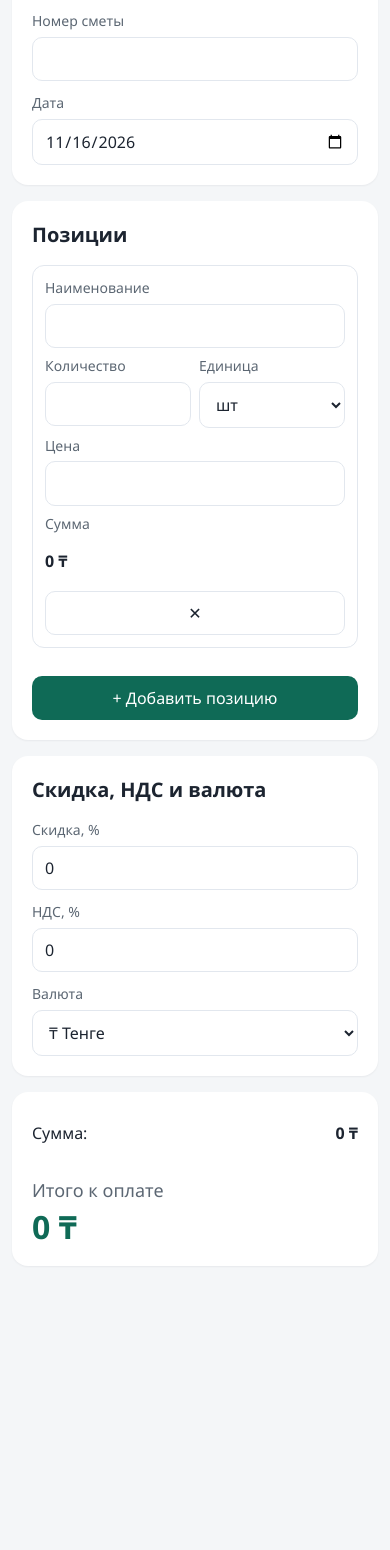
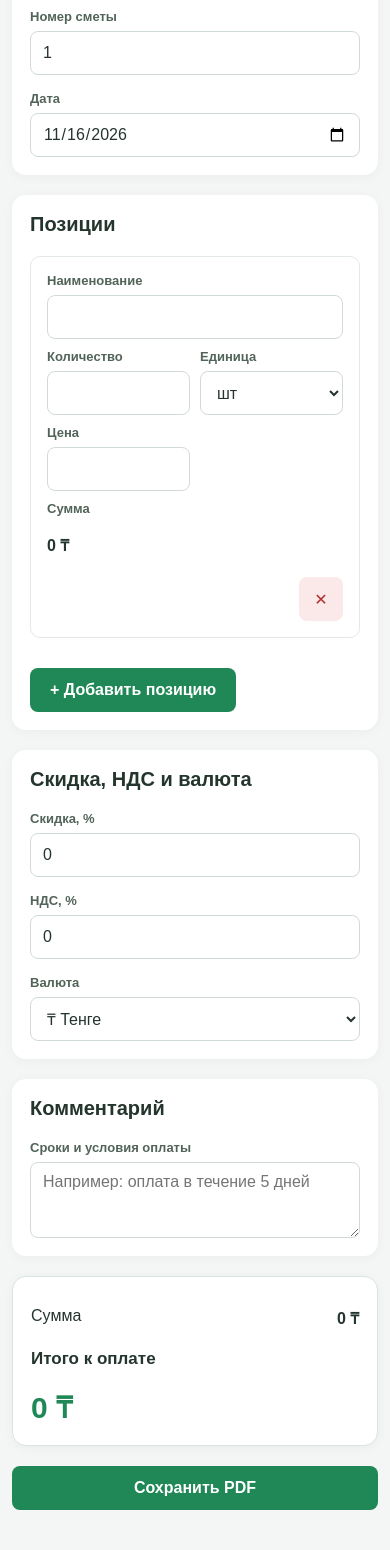
Before and after one commit to takabaevaaigerim-star/smeta-, a plain HTML site: page index.html in a window 390 px wide. Shown: the part 339-1889 px from the top of the page. Before the commit the page ends 1637 px from the top, so only its background shows below. Drawn offline with Linux system fonts and the light colour scheme.

Commit message:
Добавить PDF для клиента

```diff
--- a/index.html
+++ b/index.html
@@ -2,20 +2,24 @@
 <!DOCTYPE html>
 <html lang="ru">
 <head>
-  <meta charset="utf-8">
+  <meta charset="UTF-8">
   <meta name="viewport" content="width=device-width, initial-scale=1">
   <title>Смета за 5 минут</title>
   <link rel="stylesheet" href="styles.css">
 </head>
 <body>
   <main class="page">
+
     <header class="hero">
       <h1>Смета за 5 минут</h1>
-      <p class="hint">Заполните реквизиты и позиции — сумма пересчитается сразу.</p>
+      <p class="hint">
+        Заполните реквизиты и позиции —
+        сумма пересчитается автоматически.
+      </p>
     </header>
 
-    <section class="card" aria-labelledby="details-title">
-      <h2 id="details-title">Реквизиты</h2>
+    <section class="card">
+      <h2>Реквизиты</h2>
       <div class="details">
         <label class="field">
           <span class="caption">От кого</span>
@@ -27,7 +31,7 @@
         </label>
         <label class="field">
           <span class="caption">Номер сметы</span>
-          <input id="number" type="text">
+          <input id="number" type="text" value="1">
         </label>
         <label class="field">
           <span class="caption">Дата</span>
@@ -36,11 +40,10 @@
       </div>
     </section>
 
-    <section class="card" aria-labelledby="items-title">
-      <h2 id="items-title">Позиции</h2>
-
+    <section class="card">
+      <h2>Позиции</h2>
       <div class="items" id="items">
-        <div class="items-head" aria-hidden="true">
+        <div class="items-head">
           <span>Наименование</span>
           <span>Количество</span>
           <span>Единица</span>
@@ -49,28 +52,25 @@
           <span></span>
         </div>
       </div>
-
-      <button type="button" class="add-row" id="add-row">
+      <button type="button" class="add-row"
+              id="add-row">
         + Добавить позицию
       </button>
     </section>
 
-    <section class="card">
+    <section class="card settings-card">
       <h2>Скидка, НДС и валюта</h2>
-
       <div class="details">
         <label class="field">
           <span class="caption">Скидка, %</span>
           <input id="discount" type="number"
                  min="0" max="100" value="0">
         </label>
-
         <label class="field">
           <span class="caption">НДС, %</span>
           <input id="vat" type="number"
                  min="0" value="0">
         </label>
-
         <label class="field">
           <span class="caption">Валюта</span>
           <select id="currency">
@@ -83,29 +83,48 @@
       </div>
     </section>
 
+    <section class="card comment-card">
+      <h2>Комментарий</h2>
+      <label class="field">
+        <span class="caption">
+          Сроки и условия оплаты
+        </span>
+        <textarea id="comment" rows="3"
+          placeholder="Например: оплата в течение 5 дней"></textarea>
+      </label>
+    </section>
+
     <section class="card total-card" aria-live="polite">
       <div class="calculation-details">
-        <p>Сумма: <span id="subtotal">0 ₸</span></p>
-
+        <p>
+          <span>Сумма</span>
+          <span id="subtotal">0 ₸</span>
+        </p>
         <p id="discount-row" hidden>
-          Скидка:
+          <span>Скидка</span>
           <span id="discount-amount">0 ₸</span>
         </p>
-
         <p id="after-discount-row" hidden>
-          Сумма со скидкой:
+          <span>Сумма со скидкой</span>
           <span id="after-discount">0 ₸</span>
         </p>
-
         <p id="vat-row" hidden>
-          НДС:
+          <span>НДС</span>
           <span id="vat-amount">0 ₸</span>
         </p>
       </div>
-
       <p class="total-label">Итого к оплате</p>
       <p class="total-value" id="total">0 ₸</p>
     </section>
+
+    <button type="button" id="save-pdf"
+            class="add-row pdf-button">
+      Сохранить PDF
+    </button>
+
+    <p class="print-signature">
+      Подпись ____________________
+    </p>
   </main>
 
   <template id="row-template">
@@ -114,13 +133,11 @@
         <span class="caption">Наименование</span>
         <input class="js-name" type="text">
       </label>
-
       <label class="field">
         <span class="caption">Количество</span>
         <input class="js-qty" type="text"
                inputmode="decimal">
       </label>
-
       <label class="field">
         <span class="caption">Единица</span>
         <select class="js-unit">
@@ -129,20 +146,19 @@
           <option value="услуга">услуга</option>
         </select>
       </label>
-
       <label class="field field-price">
         <span class="caption">Цена</span>
         <input class="js-price" type="text"
                inputmode="decimal">
       </label>
-
       <div class="field field-sum">
         <span class="caption">Сумма</span>
         <output class="js-sum">0 ₸</output>
       </div>
-
       <button type="button" class="remove js-remove"
-              aria-label="Удалить позицию">✕</button>
+              aria-label="Удалить позицию">
+        ✕
+      </button>
     </div>
   </template>
 
--- a/script.js
+++ b/script.js
@@ -2,21 +2,21 @@
 (function () {
   "use strict";
 
-  var items = document.getElementById("items");
-  var template = document.getElementById("row-template");
-  var total = document.getElementById("total");
-  var addButton = document.getElementById("add-row");
-  var dateInput = document.getElementById("date");
+  const items = document.getElementById("items");
+  const template = document.getElementById("row-template");
+  const total = document.getElementById("total");
+  const addButton = document.getElementById("add-row");
+  const dateInput = document.getElementById("date");
+  const discountInput = document.getElementById("discount");
+  const vatInput = document.getElementById("vat");
+  const currencyInput = document.getElementById("currency");
+  const pdfButton = document.getElementById("save-pdf");
 
-  var discountInput = document.getElementById("discount");
-  var vatInput = document.getElementById("vat");
-  var currencyInput = document.getElementById("currency");
-
-  var rowNumber = 0;
+  let rowNumber = 0;
 
   function today() {
-    var now = new Date();
-    var local = new Date(
+    const now = new Date();
+    const local = new Date(
       now.getTime() - now.getTimezoneOffset() * 60000
     );
     return local.toISOString().slice(0, 10);
@@ -25,23 +25,23 @@
   function toNumber(raw) {
     if (raw == null) return 0;
 
-    var text = String(raw)
+    const text = String(raw)
       .replace(/\s/g, "")
       .replace(/[₸₽$€]/g, "")
       .replace(",", ".");
 
     if (!/^-?\d+(\.\d+)?$/.test(text)) return 0;
 
-    var value = Number(text);
+    const value = Number(text);
     return Number.isFinite(value) ? value : 0;
   }
 
   function formatMoney(amount) {
-    var safe = Number.isFinite(amount) ? amount : 0;
-    var rounded = Math.round(safe);
-    var currency = currencyInput.value;
+    const safe = Number.isFinite(amount) ? amount : 0;
+    const rounded = Math.round(safe);
+    const currency = currencyInput.value;
 
-    var formatted = Math.abs(rounded)
+    const formatted = Math.abs(rounded)
       .toString()
       .replace(/\B(?=(\d{3})+(?!\d))/g, " ");
 
@@ -54,66 +54,57 @@
   }
 
   function recalc() {
-    var sum = 0;
-    var list = rows();
+    let sum = 0;
 
-    for (var i = 0; i < list.length; i++) {
-      var qty = toNumber(
-        list[i].querySelector(".js-qty").value
+    rows().forEach(function (row) {
+      const qty = toNumber(
+        row.querySelector(".js-qty").value
       );
-      var price = toNumber(
-        list[i].querySelector(".js-price").value
+      const price = toNumber(
+        row.querySelector(".js-price").value
       );
 
-      var line = qty * price;
+      let line = qty * price;
       if (!Number.isFinite(line)) line = 0;
 
       sum += line;
 
-      list[i].querySelector(".js-sum").textContent =
+      row.querySelector(".js-sum").textContent =
         formatMoney(line);
-    }
+    });
 
     if (!Number.isFinite(sum)) sum = 0;
 
-    var discountPercent = Math.min(
+    const discountPercent = Math.min(
       100, Math.max(0, toNumber(discountInput.value))
     );
-
-    var vatPercent = Math.max(
+    const vatPercent = Math.max(
       0, toNumber(vatInput.value)
     );
 
-    var subtotal = Math.round(sum);
-    var discount = Math.round(
+    const subtotal = Math.round(sum);
+    const discount = Math.round(
       subtotal * discountPercent / 100
     );
-
-    var afterDiscount = subtotal - discount;
-    var vat = Math.round(
+    const afterDiscount = subtotal - discount;
+    const vat = Math.round(
       afterDiscount * vatPercent / 100
     );
-
-    var finalTotal = afterDiscount + vat;
+    const finalTotal = afterDiscount + vat;
 
     document.getElementById("subtotal").textContent =
       formatMoney(subtotal);
-
     document.getElementById("discount-amount").textContent =
       formatMoney(-discount);
-
     document.getElementById("after-discount").textContent =
       formatMoney(afterDiscount);
-
     document.getElementById("vat-amount").textContent =
       formatMoney(vat);
 
     document.getElementById("discount-row").hidden =
       discount === 0;
-
     document.getElementById("after-discount-row").hidden =
       discount === 0;
-
     document.getElementById("vat-row").hidden =
       vat === 0;
 
@@ -121,14 +112,14 @@
   }
 
   function addRow(focusName) {
-    var row = template.content
+    const row = template.content
       .firstElementChild.cloneNode(true);
 
     rowNumber++;
 
-    var qty = row.querySelector(".js-qty");
-    var price = row.querySelector(".js-price");
-    var sum = row.querySelector(".js-sum");
+    const qty = row.querySelector(".js-qty");
+    const price = row.querySelector(".js-price");
+    const sum = row.querySelector(".js-sum");
 
     qty.id = "qty-" + rowNumber;
     price.id = "price-" + rowNumber;
@@ -165,10 +156,10 @@
   currencyInput.addEventListener("change", recalc);
 
   items.addEventListener("click", function (event) {
-    var button = event.target.closest(".js-remove");
+    const button = event.target.closest(".js-remove");
     if (!button) return;
 
-    var row = button.closest(".item");
+    const row = button.closest(".item");
 
     if (rows().length === 1) {
       clearRow(row);
@@ -185,8 +176,8 @@
       event.target.closest("button")
     ) return;
 
-    var row = event.target.closest(".item");
-    var list = rows();
+    const row = event.target.closest(".item");
+    const list = rows();
 
     if (!row || row !== list[list.length - 1]) return;
 
@@ -194,5 +185,28 @@
     addRow(true);
   });
 
+  // Сохранение сметы в PDF через печать браузера
+  pdfButton.addEventListener("click", function () {
+    recalc();
+    window.print();
+  });
+
+  // Заголовок для печати
+  function updatePrintTitle() {
+    const number =
+      document.getElementById("number").value || "—";
+    const date = dateInput.value || "—";
+
+    document.querySelector(".hero h1").textContent =
+      "Смета № " + number + " от " + date;
+  }
+
+  window.addEventListener("beforeprint", updatePrintTitle);
+
+  window.addEventListener("afterprint", function () {
+    document.querySelector(".hero h1").textContent =
+      "Смета за 5 минут";
+  });
+
   addRow(false);
 })();
--- a/styles.css
+++ b/styles.css
@@ -1,13 +1,3 @@
-:root {
-  --bg: #f4f6f8;
-  --card: #ffffff;
-  --text: #1c2430;
-  --muted: #5c6773;
-  --line: #e2e7ee;
-  --accent: #0f6a56;
-  --accent-dark: #0c5646;
-  --focus: #0f6a56;
-}
 
 * {
   box-sizing: border-box;
@@ -15,181 +5,212 @@
 
 body {
   margin: 0;
-  background: var(--bg);
-  color: var(--text);
-  font-family: "Segoe UI", system-ui, -apple-system, sans-serif;
-  font-size: 16px;
-  line-height: 1.4;
+  font-family: Arial, sans-serif;
+  background: #f3f6f4;
+  color: #24352d;
 }
 
 .page {
-  max-width: 980px;
+  max-width: 1100px;
   margin: 0 auto;
-  padding: 28px 16px 48px;
+  padding: 32px 20px;
 }
 
-.hero h1 {
-  margin: 0;
+.hero {
+  margin-bottom: 24px;
+}
+
+h1 {
   font-size: 32px;
-  line-height: 1.2;
+  margin: 0 0 12px;
+}
+
+h2 {
+  font-size: 20px;
+  margin: 0 0 20px;
 }
 
 .hint {
-  margin: 8px 0 0;
-  color: var(--muted);
+  color: #66756b;
+  margin: 0;
 }
 
 .card {
-  background: var(--card);
-  border-radius: 16px;
-  margin-top: 16px;
-  padding: 20px;
-  box-shadow: 0 1px 2px rgba(28, 36, 48, 0.06);
-}
-
-.card h2 {
-  margin: 0 0 16px;
-  font-size: 20px;
+  background: white;
+  padding: 24px;
+  border-radius: 14px;
+  margin-bottom: 20px;
+  box-shadow: 0 2px 12px rgba(0,0,0,0.04);
 }
 
 .details {
   display: grid;
-  grid-template-columns: 1fr 1fr;
-  gap: 12px;
+  grid-template-columns: repeat(2, 1fr);
+  gap: 16px;
 }
 
 .field {
   display: flex;
   flex-direction: column;
-  gap: 6px;
+  gap: 7px;
   min-width: 0;
 }
 
 .caption {
-  color: var(--muted);
-  font-size: 14px;
+  font-size: 13px;
+  font-weight: 600;
+  color: #526459;
 }
 
 input,
 select,
-button {
+textarea {
+  width: 100%;
+  min-width: 0;
+  min-height: 44px;
+  padding: 10px 12px;
+  border: 1px solid #d1dbd4;
+  border-radius: 8px;
+  background: white;
+  color: #24352d;
   font: inherit;
-  min-height: 44px;
 }
 
-input,
-select {
-  width: 100%;
-  padding: 10px 12px;
-  border: 1px solid var(--line);
-  border-radius: 10px;
-  background: #fff;
-  color: var(--text);
+textarea {
+  resize: vertical;
 }
 
 input:focus,
 select:focus,
-button:focus {
-  outline: 3px solid var(--focus);
-  outline-offset: 2px;
-}
-
-.items {
-  overflow-x: auto;
+textarea:focus {
+  outline: 2px solid #2b9161;
+  outline-offset: 1px;
 }
 
 .items-head,
 .item {
   display: grid;
-  grid-template-columns: minmax(180px, 2.2fr) 120px 130px 140px 140px 52px;
-  gap: 8px;
+  grid-template-columns:
+    minmax(0, 2fr)
+    minmax(0, 1fr)
+    minmax(0, 1fr)
+    minmax(0, 1.2fr)
+    minmax(0, 1.3fr)
+    44px;
+  gap: 10px;
   align-items: end;
-  min-width: 780px;
 }
 
 .items-head {
-  margin-bottom: 8px;
-  color: var(--muted);
-  font-size: 14px;
+  padding: 10px 0;
+  color: #526459;
+  font-size: 13px;
+  font-weight: bold;
+}
+
+.item {
+  padding: 12px 0;
+  border-top: 1px solid #e3e9e5;
 }
 
 .item .caption {
-  position: absolute;
-  width: 1px;
-  height: 1px;
-  margin: -1px;
-  padding: 0;
-  overflow: hidden;
-  clip: rect(0, 0, 0, 0);
-  white-space: nowrap;
-  border: 0;
+  display: none;
 }
 
 .field-sum output {
   display: flex;
   align-items: center;
   min-height: 44px;
-  font-variant-numeric: tabular-nums;
+  font-weight: bold;
+  white-space: nowrap;
+}
+
+button {
+  min-height: 44px;
+  cursor: pointer;
+  font: inherit;
+}
+
+.add-row {
+  background: #208756;
+  color: white;
+  border: none;
+  border-radius: 8px;
+  padding: 12px 20px;
   font-weight: 600;
+  margin-top: 16px;
+}
+
+.add-row:hover {
+  background: #176b43;
 }
 
 .remove {
   width: 44px;
   height: 44px;
-  padding: 0;
-  border: 1px solid var(--line);
-  border-radius: 10px;
-  background: #fff;
-  color: var(--text);
-  cursor: pointer;
+  border: none;
+  border-radius: 8px;
+  background: #fbe8e8;
+  color: #b53030;
 }
 
-.remove:hover {
-  background: #f7f8fa;
+.calculation-details {
+  margin-bottom: 20px;
 }
 
-.add-row {
-  margin-top: 16px;
-  padding: 10px 18px;
-  border: 0;
-  border-radius: 10px;
-  background: var(--accent);
-  color: #fff;
-  cursor: pointer;
+.calculation-details p {
+  display: flex;
+  justify-content: space-between;
+  gap: 16px;
+  margin: 12px 0;
 }
 
-.add-row:hover {
-  background: var(--accent-dark);
+.calculation-details span:last-child {
+  font-weight: bold;
+  text-align: right;
+}
+
+.calculation-details [hidden] {
+  display: none !important;
 }
 
 .total-card {
-  display: flex;
-  flex-direction: column;
-  gap: 4px;
+  border: 1px solid #d7e6dc;
 }
 
 .total-label {
-  margin: 0;
-  color: var(--muted);
-  font-size: 18px;
+  font-size: 17px;
+  font-weight: bold;
 }
 
 .total-value {
-  margin: 0;
-  color: var(--accent);
-  font-size: 40px;
-  font-weight: 700;
-  font-variant-numeric: tabular-nums;
-  line-height: 1.2;
+  font-size: 36px;
+  font-weight: bold;
+  color: #208756;
+  margin: 10px 0 0;
+}
+
+.pdf-button {
+  display: block;
+  width: 100%;
+  margin-bottom: 20px;
+}
+
+.print-signature {
+  display: none;
 }
 
 @media (max-width: 640px) {
   .page {
-    padding: 20px 12px 32px;
+    padding: 20px 12px;
   }
 
-  .hero h1 {
-    font-size: 28px;
+  h1 {
+    font-size: 26px;
+  }
+
+  .card {
+    padding: 18px;
   }
 
   .details {
@@ -200,75 +221,154 @@ button:focus {
     display: none;
   }
 
-  .items-head,
   .item {
-    min-width: 0;
-  }
-
-  .item {
+    display: grid;
     grid-template-columns: 1fr 1fr;
-    align-items: stretch;
-    margin-bottom: 12px;
-    padding: 12px;
-    border: 1px solid var(--line);
-    border-radius: 12px;
+    padding: 16px;
+    margin-bottom: 14px;
+    border: 1px solid #e3e9e5;
+    border-radius: 10px;
   }
 
   .item .caption {
-    position: static;
-    width: auto;
-    height: auto;
-    margin: 0;
-    overflow: visible;
-    clip: auto;
-    white-space: normal;
+    display: block;
   }
 
   .field-name,
-  .field-price,
   .field-sum {
     grid-column: 1 / -1;
   }
 
   .remove {
-    grid-column: 1 / -1;
-    width: 100%;
-  }
-
-  .add-row {
-    width: 100%;
+    grid-column: 2;
+    justify-self: end;
   }
 
   .total-value {
-    font-size: 32px;
+    font-size: 30px;
   }
 }
-/* Функция 2: скидка, НДС и валюта */
 
-.calculation-details {
-  margin-bottom: 20px;
+/* Печать сметы на листе A4 */
+@media print {
+  @page {
+    size: A4;
+    margin: 12mm;
   }
 
-.calculation-details p {
-  display: flex;
-  justify-content: space-between;
-  align-items: center;
-  gap: 16px;
-  margin: 10px 0;
-  font-size: 16px;
+  body {
+    background: white !important;
+    color: black !important;
+    font-size: 11px;
   }
 
-.calculation-details span {
-  font-weight: 600;
+  .page {
+    max-width: none;
+    padding: 0;
+    margin: 0;
+  }
+
+  .hero {
+    margin-bottom: 12px;
+  }
+
+  .hero h1 {
+    font-size: 22px;
+    color: black;
+  }
+
+  .hint,
+  .add-row,
+  .remove,
+  .settings-card,
+  .pdf-button {
+    display: none !important;
+  }
+
+  .card {
+    box-shadow: none !important;
+    border: none !important;
+    border-radius: 0;
+    padding: 8px 0;
+    margin-bottom: 12px;
+  }
+
+  h2 {
+    font-size: 14px;
+    margin-bottom: 8px;
+  }
+
+  .details {
+    grid-template-columns: 1fr 1fr;
+    gap: 8px;
+  }
+
+  input,
+  select,
+  textarea {
+    border: none !important;
+    outline: none !important;
+    box-shadow: none !important;
+    background: transparent !important;
+    color: black !important;
+    min-height: 24px;
+    padding: 2px;
+    appearance: none;
+    -webkit-appearance: none;
+  }
+
+  .items-head,
+  .item {
+    display: grid !important;
+    grid-template-columns:
+      minmax(0, 2fr)
+      minmax(0, 0.8fr)
+      minmax(0, 0.8fr)
+      minmax(0, 1.2fr)
+      minmax(0, 1.2fr);
+    gap: 5px;
+  }
+
+  .items-head {
+    border: 1px solid #777;
+    padding: 6px;
+  }
+
+  .item {
+    border: 1px solid #777;
+    border-top: none;
+    padding: 6px;
+    break-inside: avoid;
+    margin: 0;
+    border-radius: 0;
+  }
+
+  .item .caption {
+    display: none !important;
+  }
+
+  .field-sum output {
+    min-height: 24px;
+    white-space: normal;
+  }
+
+  .total-card {
+    text-align: right;
+    break-inside: avoid;
+  }
+
+  .total-value {
+    font-size: 22px;
+    color: black !important;
+  }
+
+  .print-signature {
+    display: block;
+    margin-top: 25px;
     text-align: right;
   }
 
-.calculation-details [hidden] {
-  display: none !important;
+  .comment-card {
+    break-inside: avoid;
   }
-
-#discount,
-#vat,
-#currency {
-  min-height: 44px;
 }
```
Also changed, not shown: 1 other file. Lines whose indentation alone changed are shown as unchanged.
